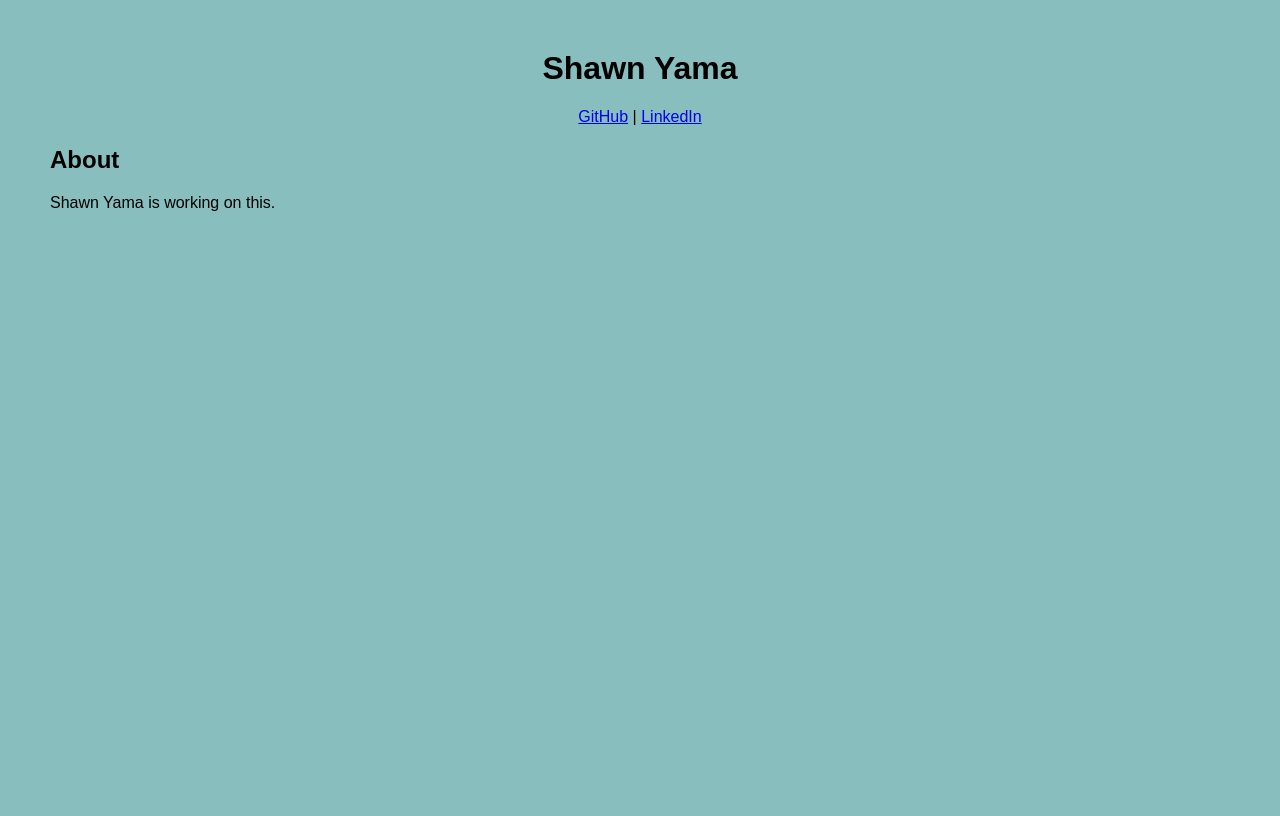
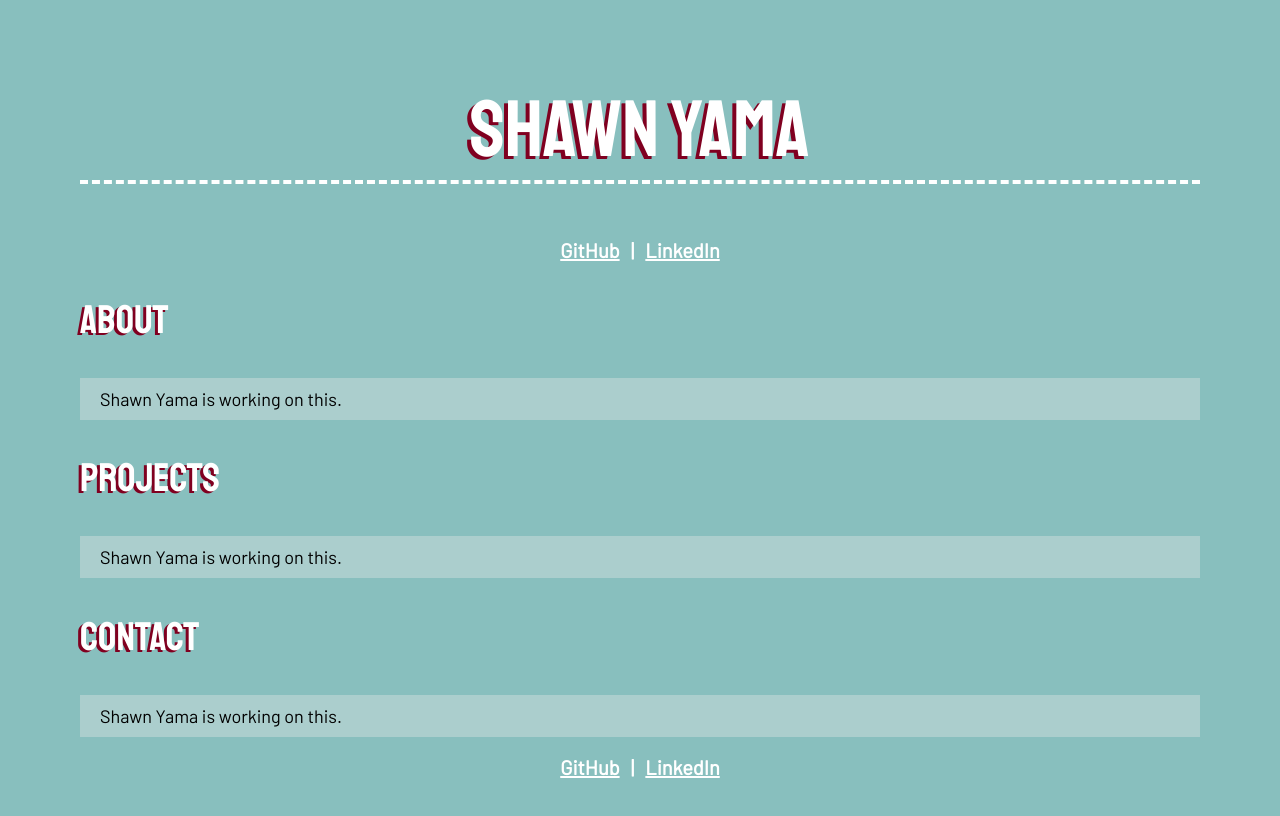
Before and after one commit to shawnyama/shawnyama.github.io, a plain HTML site: page index.html in a window 1280 px wide. Drawn offline with Linux system fonts and the light colour scheme.

Commit message:
Add files via upload

```diff
--- a/index.html
+++ b/index.html
@@ -4,21 +4,37 @@
     <title>Shawn Yama</title>
     <link rel="icon" href="favicon.ico" type="image/x-icon"/>
     <link rel="stylesheet" href="style.css" type="text/css">
+    <link href="https://fonts.googleapis.com/css?family=Barlow|Staatliches" rel="stylesheet">
   </head>
   <div>
     <header>
       <h1>Shawn Yama</h1>
-      <a href="https://github.com/shawnyama">GitHub<a> | </a>
-      <a href="https://www.linkedin.com/in/shawn-yama-1580a5178/">LinkedIn<a></a>
+      <b>
+        <a href="https://github.com/shawnyama">GitHub</a>
+        <span style="color:white; font-size:20px;">&nbsp;&nbsp;|&nbsp;&nbsp;</span>
+        <a href="https://www.linkedin.com/in/shawn-yama-1580a5178/">LinkedIn</a>
+      </b>
     </header>
     <body>
       <h2>About</h2>
       <p>
         Shawn Yama is working on this.
       </p>
+      <h2>Projects</h2>
+      <p>
+        Shawn Yama is working on this.
+      </p>
+      <h2>Contact</h2>
+      <p>
+        Shawn Yama is working on this.
+      </p>
     </body>
     <footer>
-
+      <b>
+        <a href="https://github.com/shawnyama">GitHub</a>
+        <span style="color:white; font-size:20px;">&nbsp;&nbsp;|&nbsp;&nbsp;</span>
+        <a href="https://www.linkedin.com/in/shawn-yama-1580a5178/">LinkedIn</a>
+      </b>
     </footer>
   </div>
 </html>
--- a/style.css
+++ b/style.css
@@ -1,16 +1,45 @@
-a:hover {
-  color: #fa8072;
+html {
+  background: #88bfbe;
+  font-family: 'Franklin Gothic Medium', 'Arial Narrow', Arial, sans-serif;
+  font-family: "Barlow", sans-serif;
 }
 
-html {
-  background: #88bfbe;
-  font-family: "Arial", sans-serif;
-}
-
-header {
+header, footer {
   text-align: center;
 }
 
 body {
-  margin: 50px;
+  margin: 80px;
 }
+
+footer {
+  position: relative;
+}
+
+h1 {
+  font: 80px 'Staatliches', cursive;
+  color: #ffffff;
+  text-shadow: -4px 3px 0 #800020;
+  border-bottom: 4px dashed #ffffff
+}
+
+h2 {
+  font: 40px 'Staatliches', cursive;
+  color: #ffffff;
+  text-shadow: -3px 2px 0 #800020;
+}
+
+p {
+  padding: 10px 20px;
+  background: #abcecd;
+  font-size: 18px;
+}
+
+a {
+  font-size: 20px;
+  color: #ffffff;
+}
+
+a:hover {
+  color: #fa8072;
+}
```
